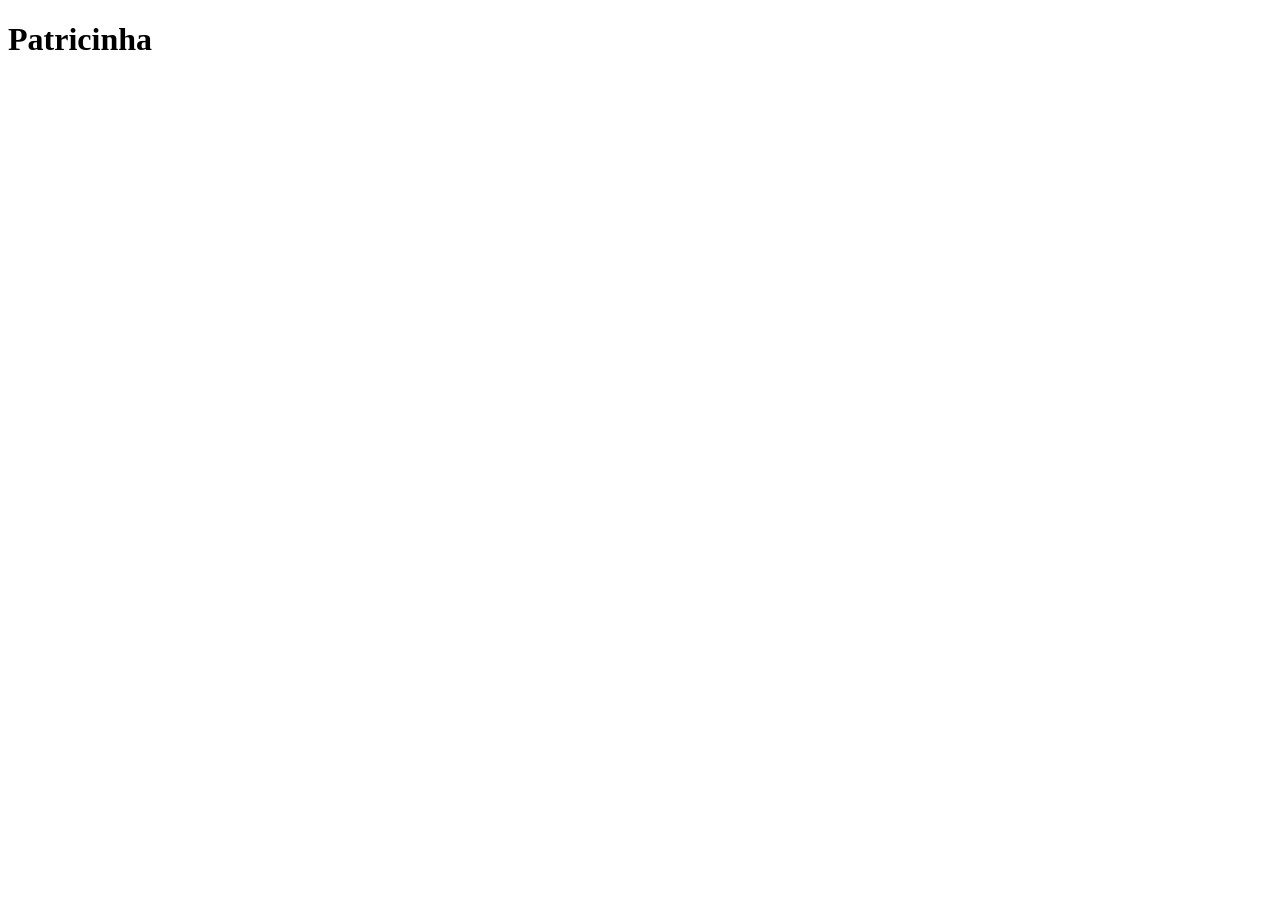
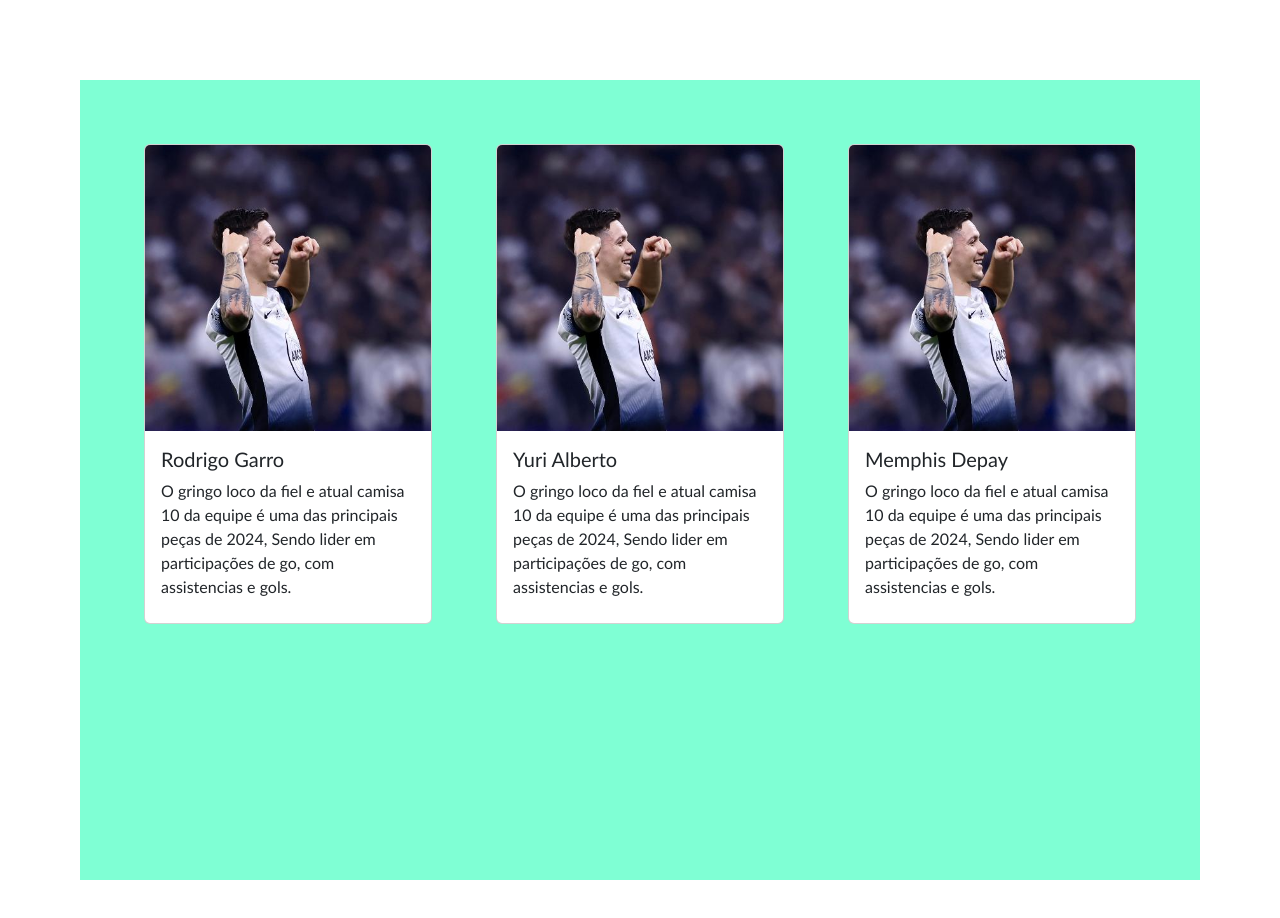
Before and after one commit to viniciusValverde1410/Bootstraap-Animate, a plain HTML site: page index.html in a window 1280 px wide. Before the commit the page ends 800 px from the top, so only its background shows below. Drawn offline with nearby package versions, Linux system fonts and the light colour scheme.

Commit message:
Feat: add cards

```diff
--- a/index.html
+++ b/index.html
@@ -1,17 +1,56 @@
 <!DOCTYPE html>
 <html lang="en">
+
 <head>
-        <meta charset="UTF-8">
-        <meta name="viewport" content="width=device-width, initial-scale=1.0">
+    <meta charset="UTF-8" />
+    <meta name="viewport" content="width=device-width, initial-scale=1.0" />
+
     <link
     rel="stylesheet"
     href="https://cdnjs.cloudflare.com/ajax/libs/animate.css/4.1.1/animate.min.css"
   />
+
+    <link href="https://cdn.jsdelivr.net/npm/bootstrap@5.3.3/dist/css/bootstrap.min.css" rel="stylesheet"
+    integrity="sha384-QWTKZyjpPEjISv5WaRU9OFeRpok6YctnYmDr5pNlyT2bRjXh0JMhjY6hW+ALEwIH" crossorigin="anonymous">
+
+    <script src="https://cdn.jsdelivr.net/npm/bootstrap@5.3.3/dist/js/bootstrap.bundle.min.js" integrity="sha384-YvpcrYf0tY3lHB60NNkmXc5s9fDVZLESaAA55NDzOxhy9GkcIdslK1eN7N6jIeHz" crossorigin="anonymous"></script>
+
+    <link rel="stylesheet" href="style.css">
+
     <title>Document</title>
 </head>
+
 <body>
 
-        <h1 class="animate__animated animate__bounce">Patricinha</h1>
+<main class="containeeeeeeer">
+
+    <div class="card cardtop animate__animated animate__backInDown" style="width: 18rem; display: flex; justify-content: center;">
+        <img src="garro.png" class="card-img-top" alt="garro">
+        <div class="card-body">
+          <h5 class="card-title">Rodrigo Garro</h5>
+          <p class="card-text">O gringo loco da fiel e atual camisa 10 da equipe é uma das principais peças de 2024, Sendo lider em participações de go, com assistencias e gols. </p>
+        </div>
+      </div>
+
+      <div class="card cardtop animate__animated animate__backInDown" style="width: 18rem; display: flex; justify-content: center;">
+        <img src="garro.png" class="card-img-top" alt="garro">
+        <div class="card-body">
+          <h5 class="card-title">Yuri Alberto</h5>
+          <p class="card-text">O gringo loco da fiel e atual camisa 10 da equipe é uma das principais peças de 2024, Sendo lider em participações de go, com assistencias e gols. </p>
+
+        </div>
+      </div>
+
+      <div class="card cardtop" style="width: 18rem; display: flex; justify-content: center;">
+        <img src="garro.png" class="card-img-top" alt="garro">
+        <div class="card-body">
+          <h5 class="card-title">Memphis Depay</h5>
+          <p class="card-text">O gringo loco da fiel e atual camisa 10 da equipe é uma das principais peças de 2024, Sendo lider em participações de go, com assistencias e gols. </p>
+        </div>
+      </div>
+
+</main>
 
 </body>
+
 </html>
--- /dev/null
+++ b/style.css
@@ -0,0 +1,30 @@
+* {
+    margin: 0;
+    padding: 0;
+    font-family: 'Gill Sans', 'Gill Sans MT', Calibri, 'Trebuchet MS', sans-serif;
+}
+
+body {
+    display: flex;
+    justify-content: center;
+}
+
+.containeeeeeeer {
+    width: 70rem;
+    height: 50rem;
+    margin: 5rem;
+    padding: 2rem;
+    background-color: aquamarine;
+    display: flex;
+    flex-direction: row;
+
+}
+
+.cardtop {
+    height: 30rem;
+    display: flex;
+    justify-content: center;
+    align-items: center;
+    text-align: center justify;
+    margin: 2rem;
+}
```
Also changed, not shown: garro.png (added), garro10.png (added). Lines whose indentation alone changed are shown as unchanged.
